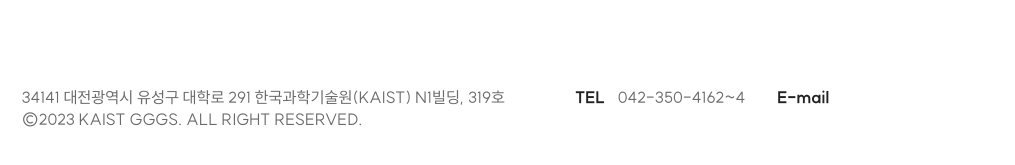
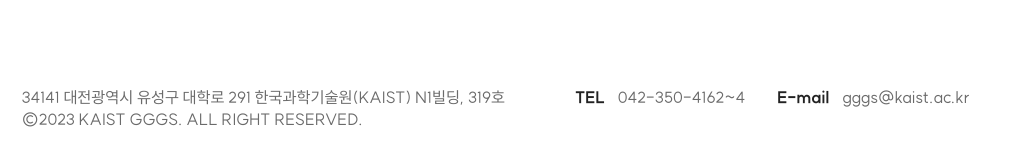
Before and after one commit to hyeyoon710/Kaist, a plain HTML site: page index.html in a window 1280 px wide. Shown: the part 3801-3966 px from the top of the page, 265-1280 px from the left. Drawn offline with nearby package versions, Linux system fonts and the light colour scheme.

Commit message:
Update index.html

```diff
--- a/index.html
+++ b/index.html
@@ -987,7 +987,7 @@
               </p>
               <p>
                 <span>E-mail</span
-                ><a href="mailto:gggs@kaist.ac.kr"></a>
+                ><a href="mailto:gggs@kaist.ac.kr">gggs@kaist.ac.kr</a>
               </p>
             </div>
           </div>
```
